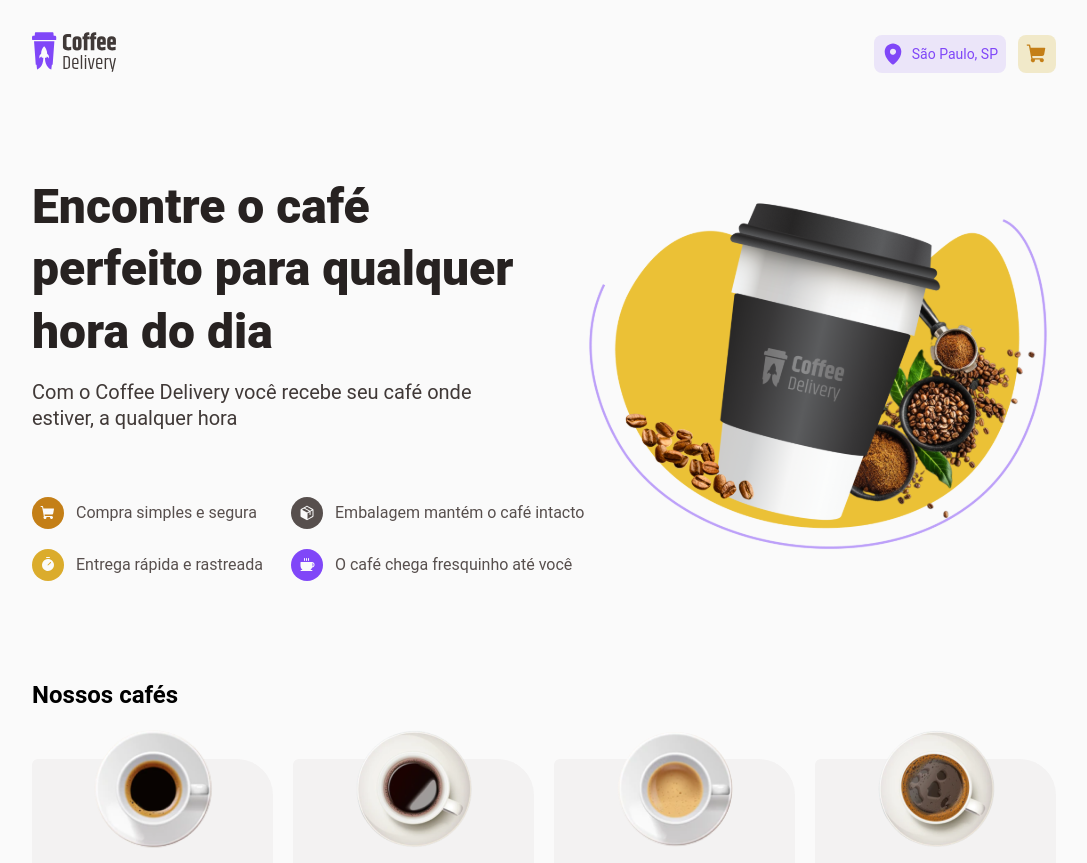
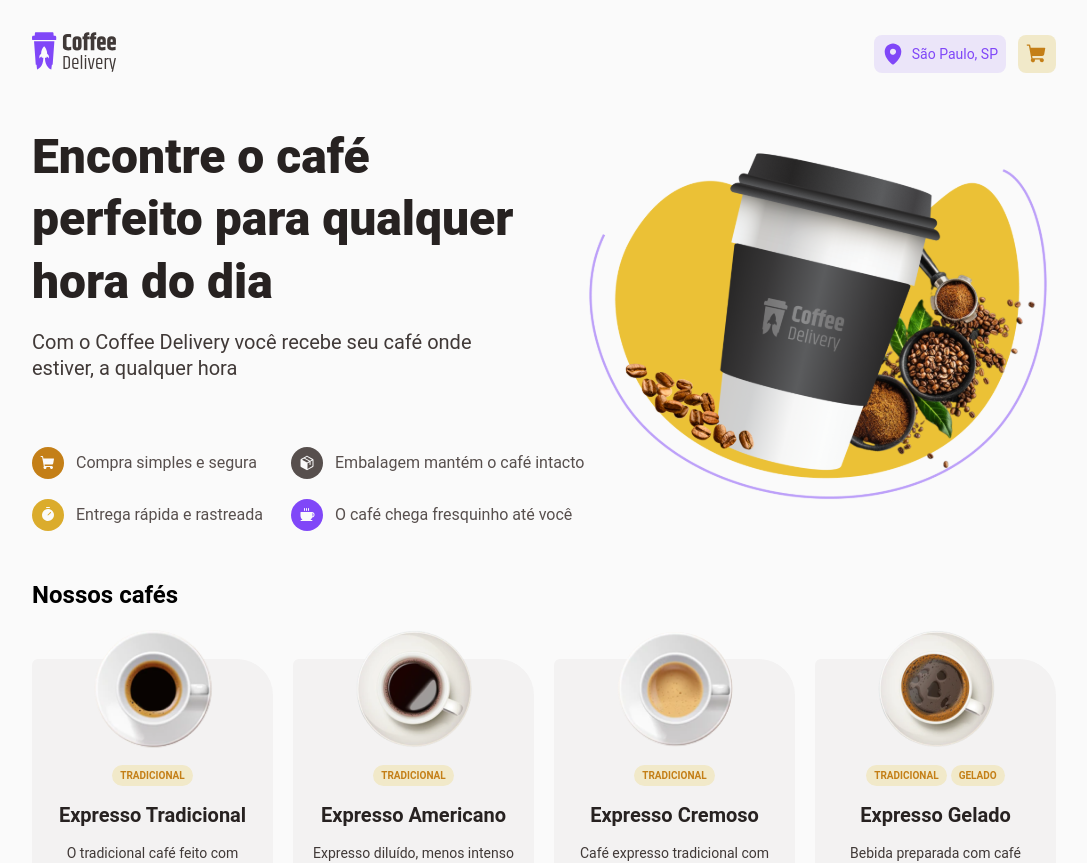
Before and after one commit to guidari/coffee-delivery, a React (Vite) app: page / in a window 1280 px wide. Shown: the top 863 px of the page, without its empty margins (96-1183 px from the left). Built offline with nearby package versions, Linux system fonts and the light colour scheme.

Commit message:
Fix sizes

```diff
--- a/src/pages/Cart/components/CartPreviewBox/style.ts
+++ b/src/pages/Cart/components/CartPreviewBox/style.ts
@@ -5,6 +5,10 @@ export const CartPreviewContainer = styled.div`
   border-radius: 6px 44px;
   padding: 40px;
   margin-bottom: 12px;
+
+  @media only screen and (max-width: 992px) {
+    padding: 20px;
+  }
 `;
 
 export const EmptyCart = styled.h3`
--- a/src/pages/Cart/style.ts
+++ b/src/pages/Cart/style.ts
@@ -27,4 +27,7 @@ export const BoxSection = styled.div`
   border-radius: 8px;
   padding: 40px;
   margin-bottom: 12px;
+  @media only screen and (max-width: 992px) {
+    padding: 20px;
+  }
 `;
--- a/src/pages/Home/style.ts
+++ b/src/pages/Home/style.ts
@@ -8,11 +8,11 @@ export const InfoContainer = styled.div`
 
   gap: 50px;
 
-  margin: 100px auto;
+  margin: 50px auto;
 
   @media only screen and (max-width: 992px) {
     flex-direction: column;
-    margin: 50px auto;
+    margin: 30px auto;
   }
 `;
 
@@ -37,6 +37,10 @@ export const Title = styled.h1`
   color: ${(props) => props.theme["base-title"]};
 
   margin-bottom: 16px;
+
+  @media only screen and (max-width: 992px) {
+    font-size: 36px;
+  }
 `;
 
 export const SubTitle = styled.h3`
@@ -54,6 +58,10 @@ export const SubTitle = styled.h3`
   color: ${(props) => props.theme["base-subtitle"]};
 
   margin-bottom: 66px;
+
+  @media only screen and (max-width: 992px) {
+    margin-bottom: 24px;
+  }
 `;
 
 export const InfoCoffeeGrid = styled.div`
```
